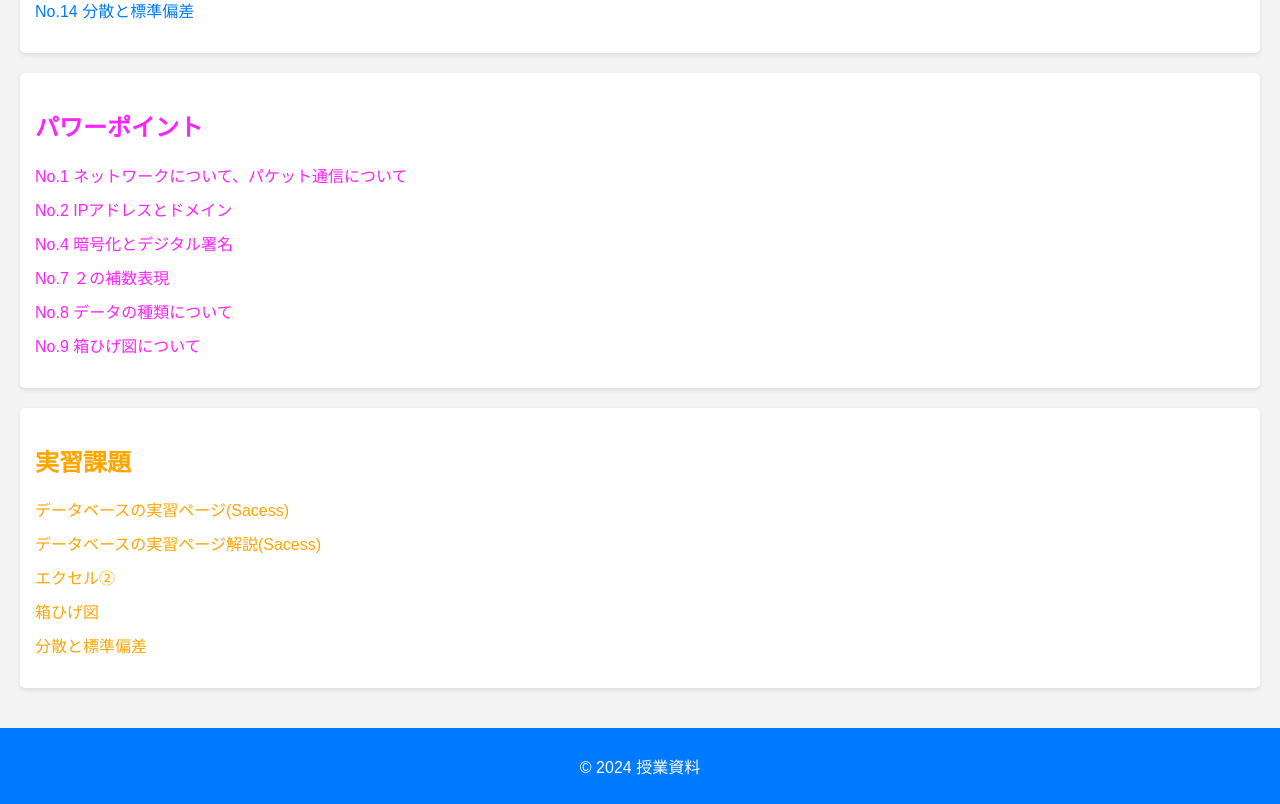
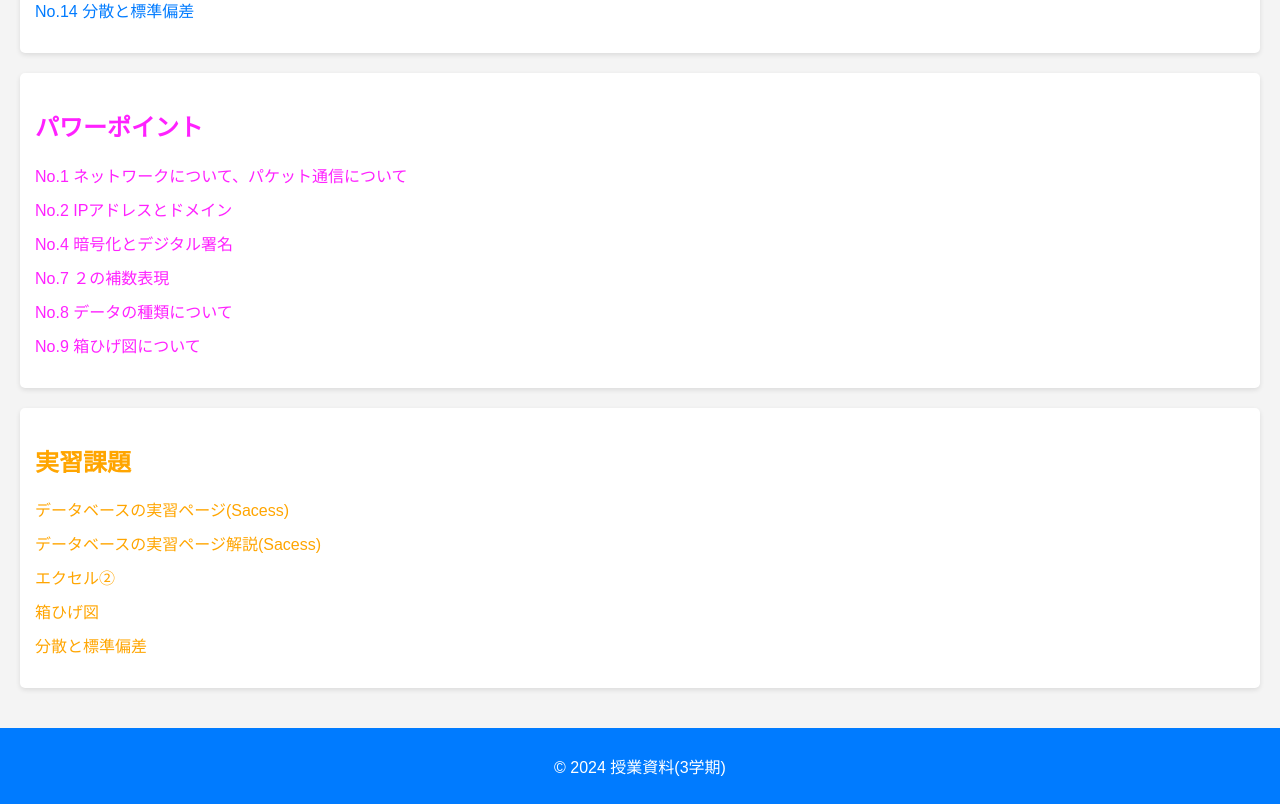
Before and after one commit to Big-waka/-, a plain HTML site: page index.html in a window 1280 px wide. Shown: the part 620-1424 px from the top of the page. Drawn offline with Linux system fonts and the light colour scheme.

Commit message:
Update index.html

```diff
--- a/index.html
+++ b/index.html
@@ -63,6 +63,6 @@
 
     </main>
     <footer>
-        <p>&copy; 2024 授業資料</p>
+        <p>&copy; 2024 授業資料(3学期)</p>
     </footer>
 </body>
```
